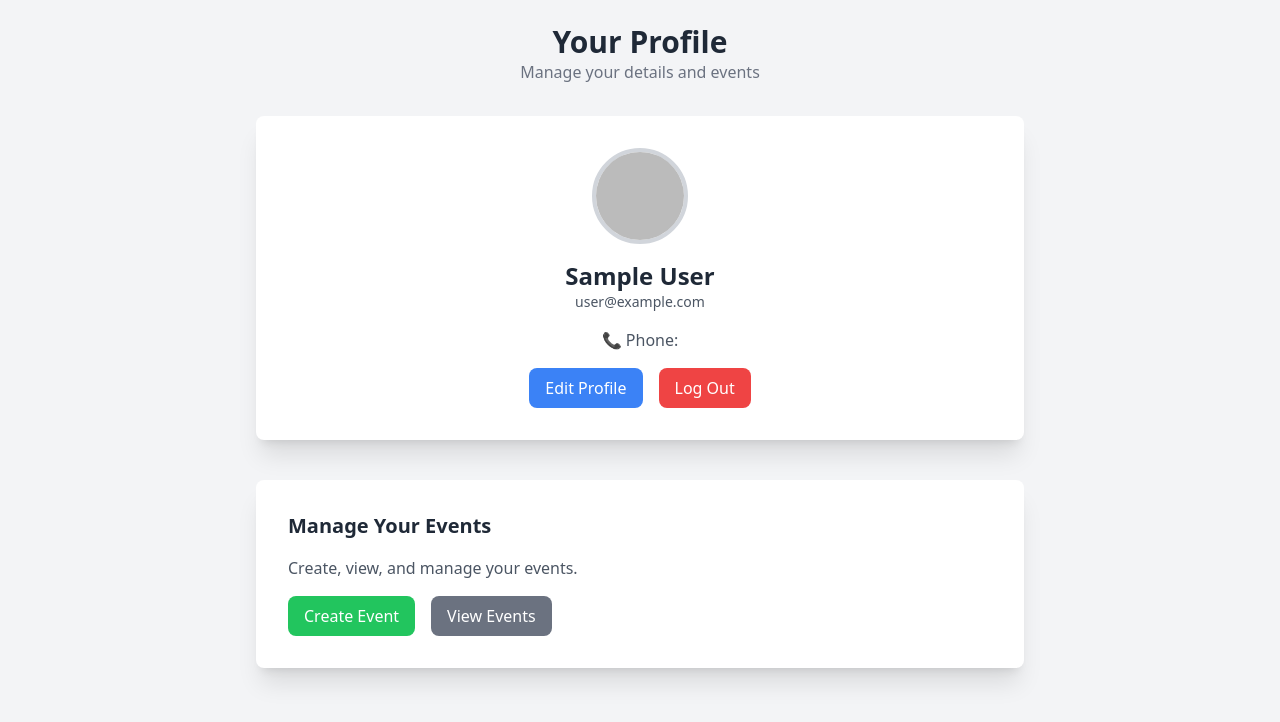
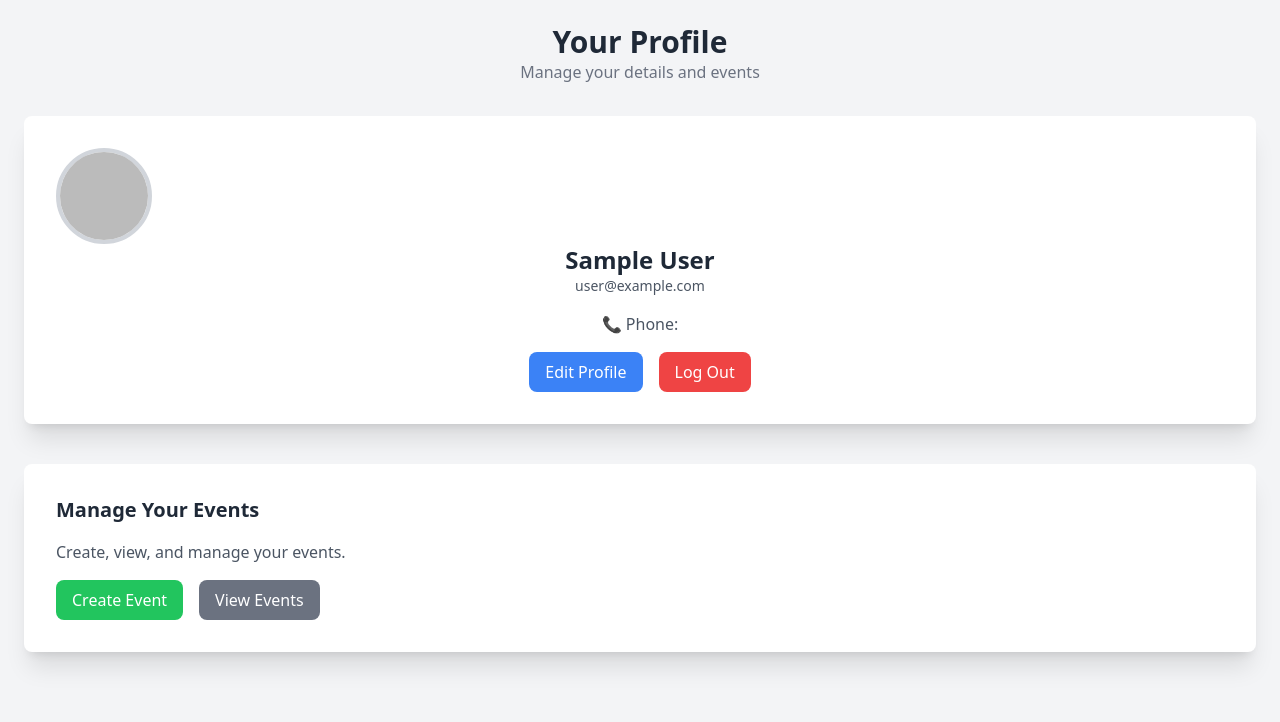
Before and after one commit to balwinder18/Athlend, a Next.js app: page /profile in a window 1280 px wide. Shown: the top 722 px of the page. Built offline with nearby package versions, Linux system fonts and the light colour scheme; no server answers; sample sign-in values are in the browser's storage.

Commit message:
profile section

```diff
--- a/app/api/userdata/route.ts
+++ b/app/api/userdata/route.ts
@@ -1,4 +1,4 @@
-
+"use server"
 import { connecttodatabase } from "@/database/db";
 import User from "@/database/models/UserModels";
 import { NextResponse } from "next/server";
--- /dev/null
+++ b/app/newground/page.js
@@ -0,0 +1,11 @@
+'use client'
+import Newground from '../../components/Newground'
+const page = ()=>{
+  return (
+    <>
+    <Newground/>
+    </>
+  )
+}
+
+export default page;
--- /dev/null
+++ b/components/Newground.jsx
@@ -0,0 +1,9 @@
+import React from 'react'
+
+const Newground = () => {
+  return (
+    <div>Newgorund</div>
+  )
+}
+
+export default Newground
--- a/components/Profile.jsx
+++ b/components/Profile.jsx
@@ -20,6 +20,10 @@ export default function ProfilePage() {
     phone: session.user?.phone ,
   });
 
+  const handleclick =()=>{
+     redirect("/newground");
+  }
+
   const handleEdit = () => setIsEditing(!isEditing);
   const handleChange = (e) => setUser({ ...user, [e.target.name]: e.target.value });
 
@@ -32,13 +36,13 @@ export default function ProfilePage() {
       </header>
 
       {/* Profile Card */}
-      <div className="max-w-3xl mx-auto bg-white dark:bg-gray-800 shadow-xl rounded-lg p-8">
-        <div className="flex flex-col items-center gap-4">
+      <div className=" mx-auto bg-white dark:bg-gray-800 shadow-xl rounded-lg p-8">
+
           {/* Profile Image */}
-          <div className="w-24 h-24 rounded-full overflow-hidden border-4 border-gray-300 dark:border-gray-700">
+          <div className=" flex justify-center w-24 h-24 rounded-full overflow-hidden border-4 border-gray-300 dark:border-gray-700">
             <img src={session.user?.image || "/default-avatar.png"} alt="Profile" className="w-full h-full object-cover" />
           </div>
-
+          <div className="flex flex-col items-center gap-4">
           {/* Profile Info */}
           <div className="text-center">
             {isEditing ? (
@@ -53,17 +57,9 @@ export default function ProfilePage() {
               <h2 className="text-2xl font-semibold text-gray-800 dark:text-white">{user.name}</h2>
             )}
 
-            {isEditing ? (
-              <input
-                type="email"
-                name="email"
-                value={user.email}
-                onChange={handleChange}
-                className="text-sm text-gray-600 dark:text-gray-300 bg-transparent border-b focus:outline-none text-center"
-              />
-            ) : (
+
               <p className="text-sm text-gray-600 dark:text-gray-300">{user.email}</p>
-            )}
+
           </div>
 
           {/* Phone Number */}
@@ -94,13 +90,13 @@ export default function ProfilePage() {
       </div>
 
       {/* Manage Events Section */}
-      <div className="max-w-3xl mx-auto mt-10 bg-white dark:bg-gray-800 shadow-xl rounded-lg p-8">
+      <div className="mx-auto mt-10 bg-white dark:bg-gray-800 shadow-xl rounded-lg p-8">
         <h2 className="text-xl font-bold text-gray-800 dark:text-white mb-4">Manage Your Events</h2>
         <p className="text-gray-600 dark:text-gray-300">Create, view, and manage your events.</p>
 
         {/* Buttons for Managing Events */}
         <div className="mt-4 flex gap-4">
-          <button className="bg-green-500 hover:bg-green-600 text-white px-4 py-2 rounded-lg">Create Event</button>
+          <button className="bg-green-500 hover:bg-green-600 text-white px-4 py-2 rounded-lg" onClick={handleclick}>Create Event</button>
           <button className="bg-gray-500 hover:bg-gray-600 text-white px-4 py-2 rounded-lg">View Events</button>
         </div>
       </div>
--- a/tsconfig.json
+++ b/tsconfig.json
@@ -22,6 +22,6 @@
       "@/*": ["./*"]
     }
   },
-  "include": ["next-env.d.ts", "**/*.ts", "**/*.tsx", ".next/types/**/*.ts", "app/api/auth/[...nextauth]/route.ts", "app/register/register.tsx", "app/api/auth/signin/page.js", "app/page.tsx"],
+  "include": ["next-env.d.ts", "**/*.ts", "**/*.tsx", ".next/types/**/*.ts", "app/api/auth/[...nextauth]/route.ts", "app/register/register.tsx", "app/api/auth/signin/page.js", "app/page.tsx", "app/newground/page.js"],
   "exclude": ["node_modules"]
 }
```
